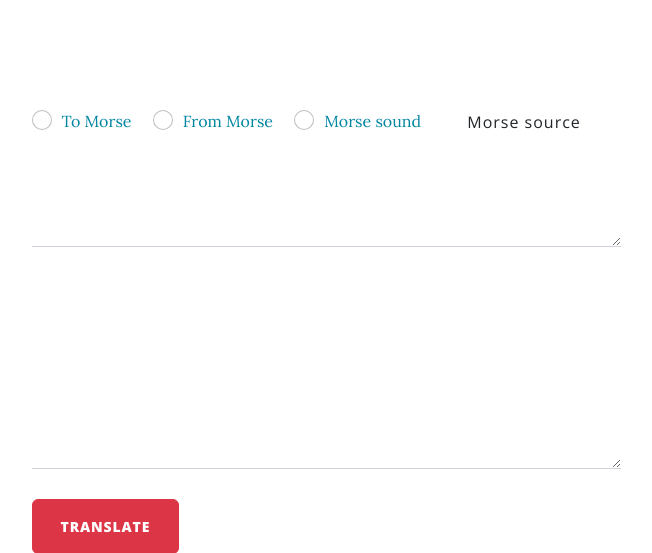
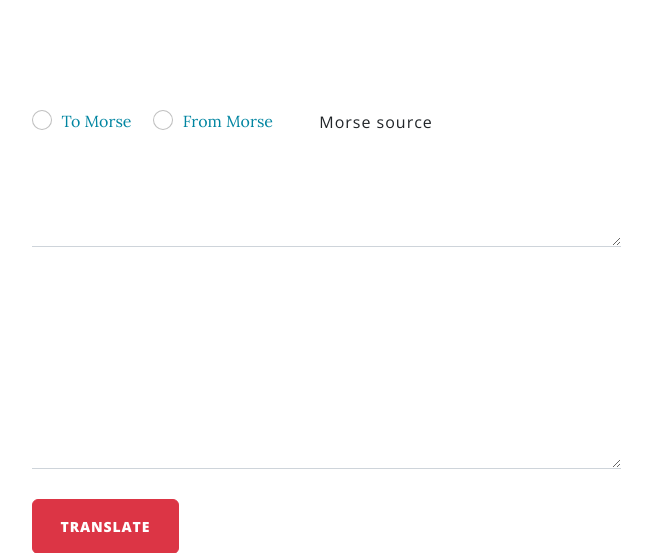
Before and after one commit to MrHumble10/POST-LAND, a Flask app: page /morse in a window 1280 px wide. Shown: the part 535-1088 px from the top of the page, without its empty margins (314-966 px from the left). Run offline with Flask 3, Linux system fonts and the light colour scheme; the visitor is signed in with stand-in values (Sample User, id 1); some libraries are stand-ins or nearby versions.

Commit message:
modify requirements

```diff
--- a/main.py
+++ b/main.py
@@ -12,7 +12,6 @@ from functools import wraps
 from flask_gravatar import Gravatar
 import os
 from notifications import send_email
-from sounds import SoundWaves
 '''
 Make sure the required packages are installed:
 Open the Terminal in PyCharm (bottom left).
@@ -351,41 +350,7 @@ def to_morse(s):
 def from_morse(s):
     return ''.join(CODE_REVERSED.get(i) for i in s.split())
 
-# ___________________________morse sound_____________________________________>
-new_sound = SoundWaves()
 
-
-convert_dict = {
-    "A": [1, 2], "B": [2, 1, 1, 1], "C": [2, 1, 2, 1], "D": [2, 1, 1],
-    "E": [1], "F": [1, 1, 2, 1], "G": [2, 2, 1], "H": [1, 1, 1, 1],
-    "I": [1, 1], "J": [1, 2, 2, 2], "K": [2, 1, 2], "L": [1, 2, 1, 1],
-    "M": [2, 2], "N": [2, 1], "O": [2, 2, 2], "P": [1, 2, 2, 1],
-    "Q": [2, 2, 1, 2], "R": [1, 2, 1], "S": [1, 1, 1], "T": [2],
-    "U": [1, 1, 2], "V": [1, 1, 1, 2], "W": [1, 2, 2], "X": [2, 1, 1, 2],
-    "Y": [2, 1, 2, 2], "Z": [2, 2, 1, 1],
-    "0": [2, 2, 2, 2, 2], "1": [1, 2, 2, 2, 2], "2": [1, 1, 2, 2, 2],
-    "3": [1, 1, 1, 2, 2], "4": [1, 1, 1, 1, 2], "5": [1, 1, 1, 1, 1],
-    "6": [2, 1, 1, 1, 1], "7": [2, 2, 1, 1, 1], "8": [2, 2, 2, 1, 1],
-    "9": [2, 2, 2, 2, 1]
-}
-
-
-def return_sound(sound_dict: dict, convert: str) -> None:
-    """returns the sound of the written letters and numbers.
-    :param sound_dict: the dictionary containing letters and numbers
-    :param convert: the actual string typed by the user to convert to morse code.
-    :return None
-    """
-
-    convert = list(convert)
-
-    for char in convert:
-        char = char.capitalize()
-        if char in sound_dict:
-            value = sound_dict[char]
-            new_sound.save_char(value)
-        else:
-            new_sound.add_longer_pause()
 @app.route('/morse', methods=['GET', "POST"])
 def morse():
     logged_in = current_user.is_authenticated
@@ -395,11 +360,8 @@ def morse():
     if request.method == 'POST':
         if request.form['p'] == 'from_morse':
             p = from_morse(request.form['message'])
-        elif request.form['p'] == 'to_morse':
+        else:
             p = to_morse(request.form['message'])
-        elif request.form['p'] == 'morse_sound':
-            p = return_sound(convert_dict, request.form['message'])
-            new_sound.save_wav_format()
         return render_template("morse.html", f=p, logged_in=current_user.is_authenticated)
     return render_template("morse.html", logged_in=current_user.is_authenticated)
 
--- a/requirements.txt
+++ b/requirements.txt
@@ -11,5 +11,3 @@ SQLAlchemy==2.0.19
 gunicorn==21.2.0
 psycopg2-binary==2.9.6
 mailjet-rest==1.3.4
-sounddevice==0.4.6
-soundfile==0.12.1
--- a/templates/contact.html
+++ b/templates/contact.html
@@ -10,7 +10,7 @@
       <div class="col-md-10 col-lg-8 col-xl-7">
         <div class="page-heading">
           {% if msg_sent: %}
-          <h2 style="color:green" color:>Successfully sent your message</h2>
+          <h2 style="color:green" >Successfully sent your message</h2>
           {% else: %}
           <h1>Contact Me</h1>
           {% endif %}
--- a/templates/morse.html
+++ b/templates/morse.html
@@ -53,12 +53,7 @@
                 From Morse
               </label>
             </div>
-            <div class="form-check form-check-inline ">
-              <input required class="form-check-input " type="radio" value="morse_sound" name="p" id="flexRadioDefault3">
-              <label class="form-check-label fs-6 text-primary" for="flexRadioDefault3">
-                Morse sound
-              </label>
-            </div>
+
             <!-- Button to launch a modal -->
             <button type="button" data-toggle="modal" data-target="#exampleModal" class="btn btn-link fs-6 px-4 ">
               Morse source
```
Also changed, not shown: sounds.py (deleted, +0 -59 lines), 2 other files.
